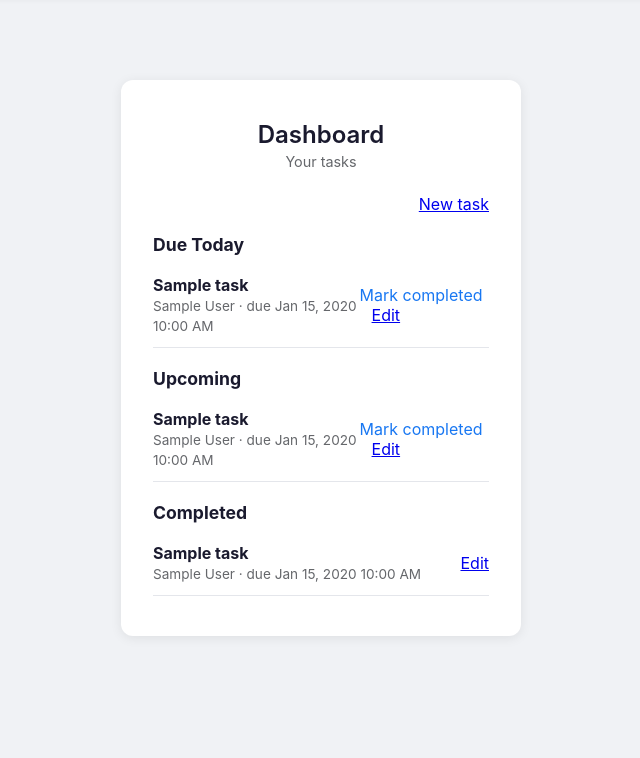
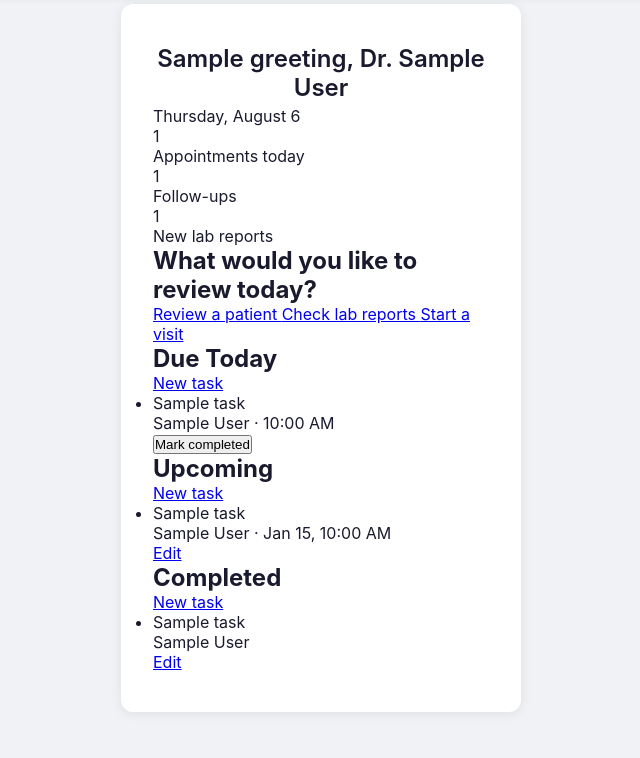
Before and after one commit to tensormax/medai, a Django app: template templates/tasks/dashboard.html in a window 1280 px wide. Shown: the part 42-800 px from the top of the page, without its empty margins (319-959 px from the left). Run offline with Django 5.2, Linux system fonts and the light colour scheme; a user stored in the database is signed in; tables that the repository leaves empty hold one stand-in row (values such as "Sample post"); the template is opened without the code that fills it: most values are stand-ins (such as "Sample title", 1, 10 or a date in 2020); some libraries are stand-ins or nearby versions.

Commit message:
Update tasks dashboard template

```diff
--- a/templates/tasks/dashboard.html
+++ b/templates/tasks/dashboard.html
@@ -2,76 +2,128 @@
 {% block title %}Dashboard{% endblock %}
 {% block content %}
 
-<h1>Dashboard</h1>
-<p class="subtitle">Your tasks</p>
-
-<div style="text-align:right; margin-bottom:1rem;">
-    <a href="{% url 'tasks:task_create' %}">New task</a>
+<div class="mb-8">
+    <h1 class="text-2xl font-semibold text-gray-900">{{ greeting }}, Dr. {{ request.user.doctor_profile.full_name }}</h1>
+    <p class="mt-1 text-sm text-gray-600">{% now "l, F j" %}</p>
 </div>
 
-<h2 style="font-size:1.1rem; margin:1.25rem 0 0.5rem;">Due Today</h2>
-{% if today_tasks %}
-<ul style="list-style:none;">
-    {% for task in today_tasks %}
-    <li style="padding:0.75rem 0; border-bottom:1px solid #e4e6eb; display:flex; justify-content:space-between; align-items:center;">
-        <div>
-            <strong>{{ task.title }}</strong><br>
-            <span style="font-size:0.85rem; color:#65676b;">{{ task.patient.full_name }} &middot; due {{ task.due_at|date:"M j, Y g:i A" }}</span>
+<div class="grid grid-cols-1 gap-4 sm:grid-cols-3">
+    <div class="card flex items-center gap-4">
+        <div class="flex h-11 w-11 items-center justify-center rounded-lg bg-blue-50 text-blue-600">
+            {% include "partials/icon.html" with name="calendar" class="h-5 w-5" %}
         </div>
         <div>
-            <form action="{% url 'tasks:task_complete' pk=task.pk %}" method="post" style="display:inline;">
+            <p class="text-2xl font-semibold text-gray-900">{{ today_tasks|length }}</p>
+            <p class="text-sm text-gray-600">Appointments today</p>
+        </div>
+    </div>
+    <div class="card flex items-center gap-4">
+        <div class="flex h-11 w-11 items-center justify-center rounded-lg bg-blue-50 text-blue-600">
+            {% include "partials/icon.html" with name="clipboard" class="h-5 w-5" %}
+        </div>
+        <div>
+            <p class="text-2xl font-semibold text-gray-900">{{ upcoming_tasks|length }}</p>
+            <p class="text-sm text-gray-600">Follow-ups</p>
+        </div>
+    </div>
+    <div class="card flex items-center gap-4">
+        <div class="flex h-11 w-11 items-center justify-center rounded-lg bg-blue-50 text-blue-600">
+            {% include "partials/icon.html" with name="flask" class="h-5 w-5" %}
+        </div>
+        <div>
+            <p class="text-2xl font-semibold text-gray-900">{{ new_lab_count }}</p>
+            <p class="text-sm text-gray-600">New lab reports</p>
+        </div>
+    </div>
+</div>
+
+<div class="card mt-6">
+    <h2 class="text-sm font-semibold uppercase tracking-wide text-gray-500">What would you like to review today?</h2>
+    <div class="mt-4 grid grid-cols-1 gap-3 sm:grid-cols-3">
+        <a href="{% url 'patients:patient_list' %}" class="flex items-center justify-between rounded-xl border border-gray-200 px-4 py-3 text-sm font-medium text-gray-700 transition hover:border-blue-600 hover:text-blue-600">
+            Review a patient
+            {% include "partials/icon.html" with name="chevron-right" class="h-4 w-4" %}
+        </a>
+        <a href="{% url 'patients:patient_list' %}" class="flex items-center justify-between rounded-xl border border-gray-200 px-4 py-3 text-sm font-medium text-gray-700 transition hover:border-blue-600 hover:text-blue-600">
+            Check lab reports
+            {% include "partials/icon.html" with name="chevron-right" class="h-4 w-4" %}
+        </a>
+        <a href="{% url 'patients:patient_list' %}" class="flex items-center justify-between rounded-xl border border-gray-200 px-4 py-3 text-sm font-medium text-gray-700 transition hover:border-blue-600 hover:text-blue-600">
+            Start a visit
+            {% include "partials/icon.html" with name="chevron-right" class="h-4 w-4" %}
+        </a>
+    </div>
+</div>
+
+<div class="mt-6 grid grid-cols-1 gap-6 lg:grid-cols-2">
+    <div class="card">
+        <div class="mb-4 flex items-center justify-between">
+            <h2 class="section-title">Due Today</h2>
+            <a href="{% url 'tasks:task_create' %}" class="text-sm font-medium text-blue-600 hover:text-blue-700">New task</a>
+        </div>
+        {% if today_tasks %}
+        <ul class="divide-y divide-gray-100">
+            {% for task in today_tasks %}
+            <li class="flex items-center justify-between py-3">
+                <div>
+                    <p class="text-sm font-medium text-gray-900">{{ task.title }}</p>
+                    <p class="text-xs text-gray-500">{{ task.patient.full_name }} &middot; {{ task.due_at|date:"g:i A" }}</p>
+                </div>
+                <form action="{% url 'tasks:task_complete' pk=task.pk %}" method="post">
                     {% csrf_token %}
-                <button type="submit" style="background:none;border:none;color:#1877f2;cursor:pointer;font:inherit;">Mark completed</button>
+                    <button type="submit" class="text-xs font-medium text-blue-600 hover:text-blue-700">Mark completed</button>
                 </form>
-            <a href="{% url 'tasks:task_update' pk=task.pk %}" style="margin-left:0.75rem;">Edit</a>
-        </div>
             </li>
             {% endfor %}
         </ul>
         {% else %}
-<p style="color:#65676b;">No tasks due today.</p>
+        <p class="text-sm text-gray-500">Nothing due today.</p>
         {% endif %}
+    </div>
 
-<h2 style="font-size:1.1rem; margin:1.25rem 0 0.5rem;">Upcoming</h2>
+    <div class="card">
+        <div class="mb-4 flex items-center justify-between">
+            <h2 class="section-title">Upcoming</h2>
+            <a href="{% url 'tasks:task_create' %}" class="text-sm font-medium text-blue-600 hover:text-blue-700">New task</a>
+        </div>
         {% if upcoming_tasks %}
-<ul style="list-style:none;">
+        <ul class="divide-y divide-gray-100">
             {% for task in upcoming_tasks %}
-    <li style="padding:0.75rem 0; border-bottom:1px solid #e4e6eb; display:flex; justify-content:space-between; align-items:center;">
+            <li class="flex items-center justify-between py-3">
                 <div>
-            <strong>{{ task.title }}</strong><br>
-            <span style="font-size:0.85rem; color:#65676b;">{{ task.patient.full_name }} &middot; due {{ task.due_at|date:"M j, Y g:i A" }}</span>
+                    <p class="text-sm font-medium text-gray-900">{{ task.title }}</p>
+                    <p class="text-xs text-gray-500">{{ task.patient.full_name }} &middot; {{ task.due_at|date:"M j, g:i A" }}</p>
                 </div>
-        <div>
-            <form action="{% url 'tasks:task_complete' pk=task.pk %}" method="post" style="display:inline;">
-                {% csrf_token %}
-                <button type="submit" style="background:none;border:none;color:#1877f2;cursor:pointer;font:inherit;">Mark completed</button>
-            </form>
-            <a href="{% url 'tasks:task_update' pk=task.pk %}" style="margin-left:0.75rem;">Edit</a>
-        </div>
+                <a href="{% url 'tasks:task_update' pk=task.pk %}" class="text-xs font-medium text-gray-500 hover:text-gray-700">Edit</a>
             </li>
             {% endfor %}
         </ul>
         {% else %}
-<p style="color:#65676b;">No upcoming tasks.</p>
+        <p class="text-sm text-gray-500">Nothing upcoming.</p>
         {% endif %}
+    </div>
+</div>
 
-<h2 style="font-size:1.1rem; margin:1.25rem 0 0.5rem;">Completed</h2>
+<div class="card mt-6">
+    <div class="mb-4 flex items-center justify-between">
+        <h2 class="section-title">Completed</h2>
+        <a href="{% url 'tasks:task_create' %}" class="text-sm font-medium text-blue-600 hover:text-blue-700">New task</a>
+    </div>
     {% if completed_tasks %}
-<ul style="list-style:none;">
+    <ul class="divide-y divide-gray-100">
         {% for task in completed_tasks %}
-    <li style="padding:0.75rem 0; border-bottom:1px solid #e4e6eb; display:flex; justify-content:space-between; align-items:center;">
+        <li class="flex items-center justify-between py-3">
             <div>
-            <strong>{{ task.title }}</strong><br>
-            <span style="font-size:0.85rem; color:#65676b;">{{ task.patient.full_name }} &middot; due {{ task.due_at|date:"M j, Y g:i A" }}</span>
+                <p class="text-sm font-medium text-gray-900">{{ task.title }}</p>
+                <p class="text-xs text-gray-500">{{ task.patient.full_name }}</p>
             </div>
-        <div>
-            <a href="{% url 'tasks:task_update' pk=task.pk %}">Edit</a>
-        </div>
+            <a href="{% url 'tasks:task_update' pk=task.pk %}" class="text-xs font-medium text-gray-500 hover:text-gray-700">Edit</a>
         </li>
         {% endfor %}
     </ul>
     {% else %}
-<p style="color:#65676b;">No completed tasks.</p>
+    <p class="text-sm text-gray-500">Nothing completed yet.</p>
     {% endif %}
+</div>
 
 {% endblock %}
```
Lines whose indentation alone changed are shown as unchanged.
